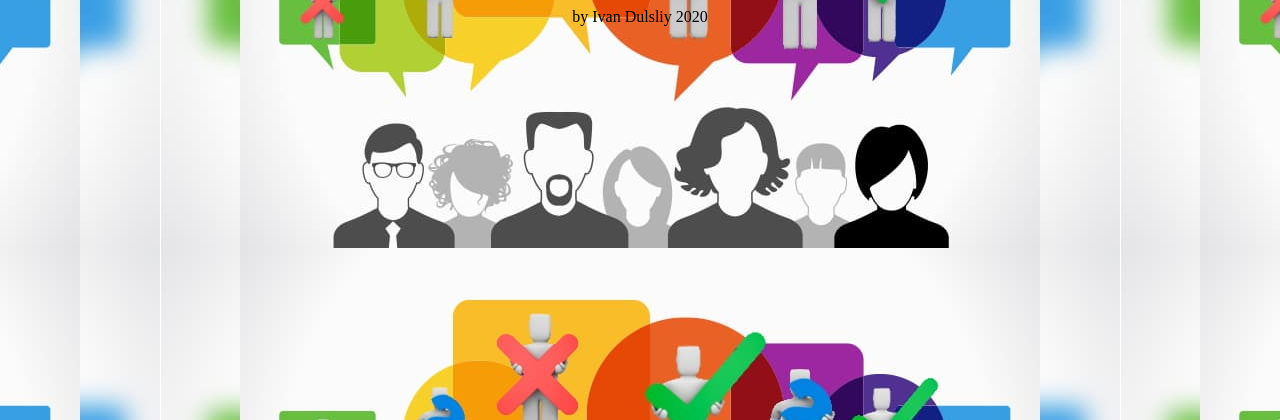
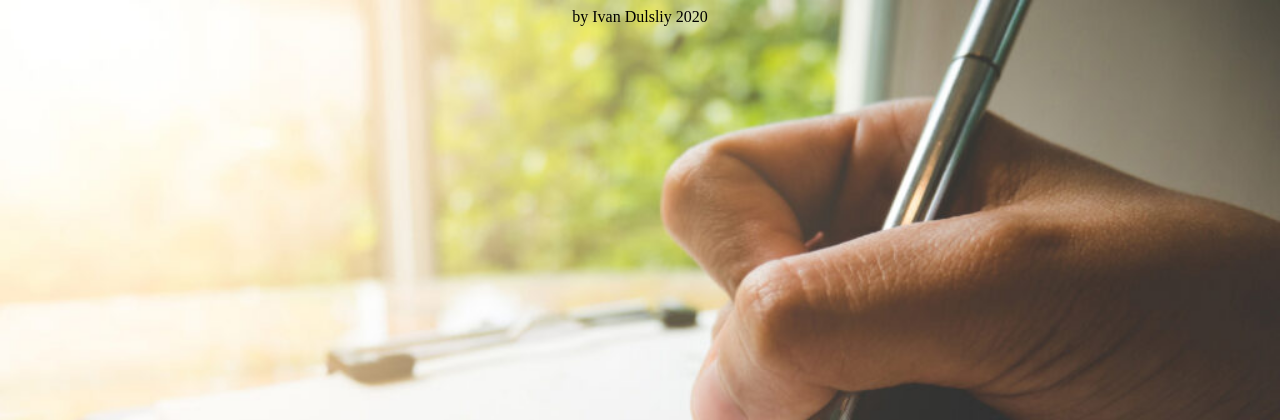
Before and after one commit to DulskyiIvan/soc_lingv_practice, a Symfony app: template templates/base.html.twig in a window 1280 px wide. Shown: the top 420 px of the page. Run offline with Twig, Linux system fonts and the light colour scheme; the template is opened without the code that fills it, so the values that code supplies are empty; some libraries are stand-ins or nearby versions.

Commit message:
update style.css

```diff
--- a/public/style.css
+++ b/public/style.css
@@ -11,7 +11,7 @@ h1.h3 {
   margin-right: auto;
   text-align: center;
   border-radius: 25px;
-  background-color: darkslateblue;
+ /* background-color: darkslateblue;*/
   font-size: 30px;
   font-style: italic;
 
@@ -19,8 +19,13 @@ h1.h3 {
 
 body{
 
- background-image: url("/images/sociological-survey-title.jpg");
-  background-position: center;
+ background-image: url("/images/AdobeStock-168775357-1030x676-1024x672.jpeg") ;
+  -webkit-background-size: cover;
+  -moz-background-size: cover;
+  -o-background-size: cover;
+  background-size: cover;
+  /*background-position: center;*/
+
 
 }
 /*.fields {
```
Also changed, not shown: public/images/AdobeStock-168775357-1030x676-1024x672.jpeg (added).
